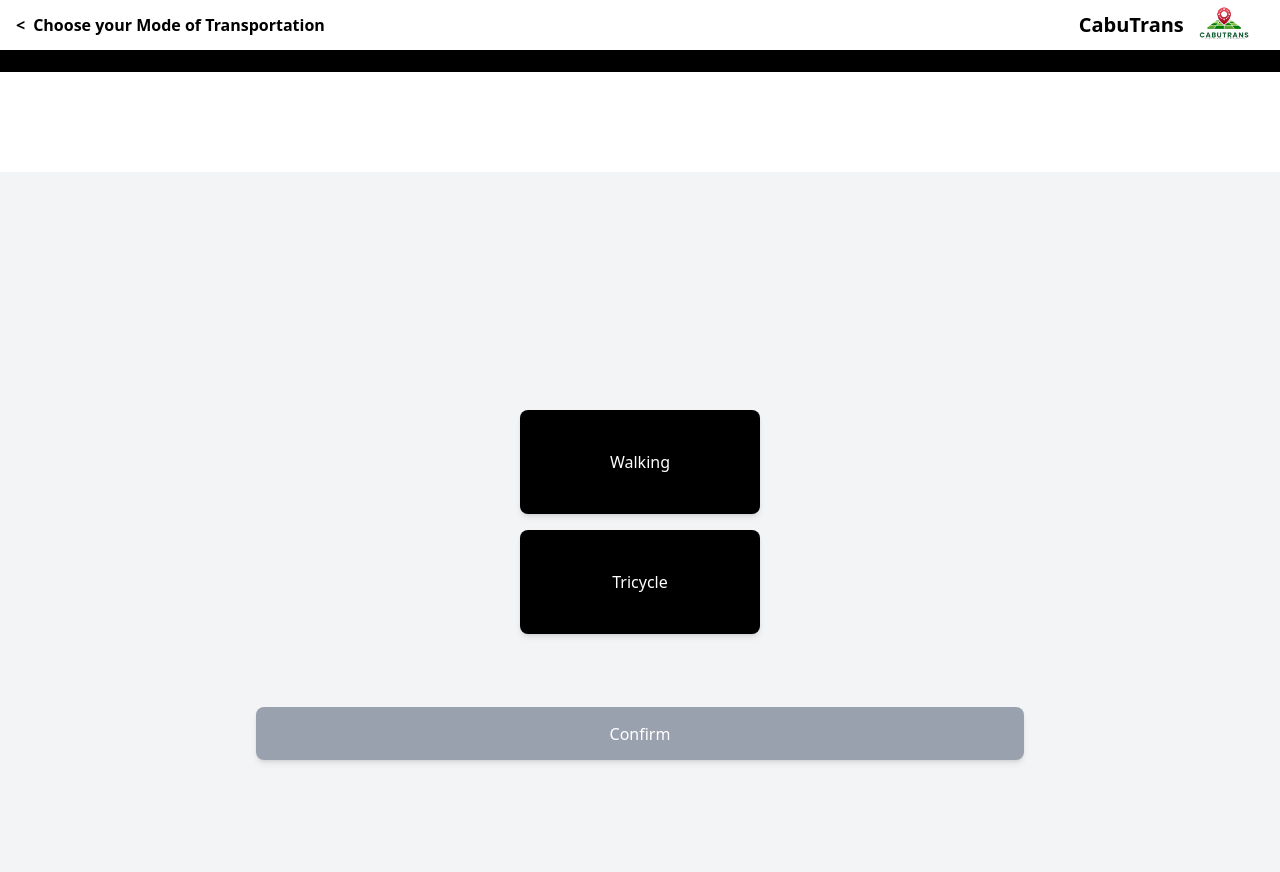
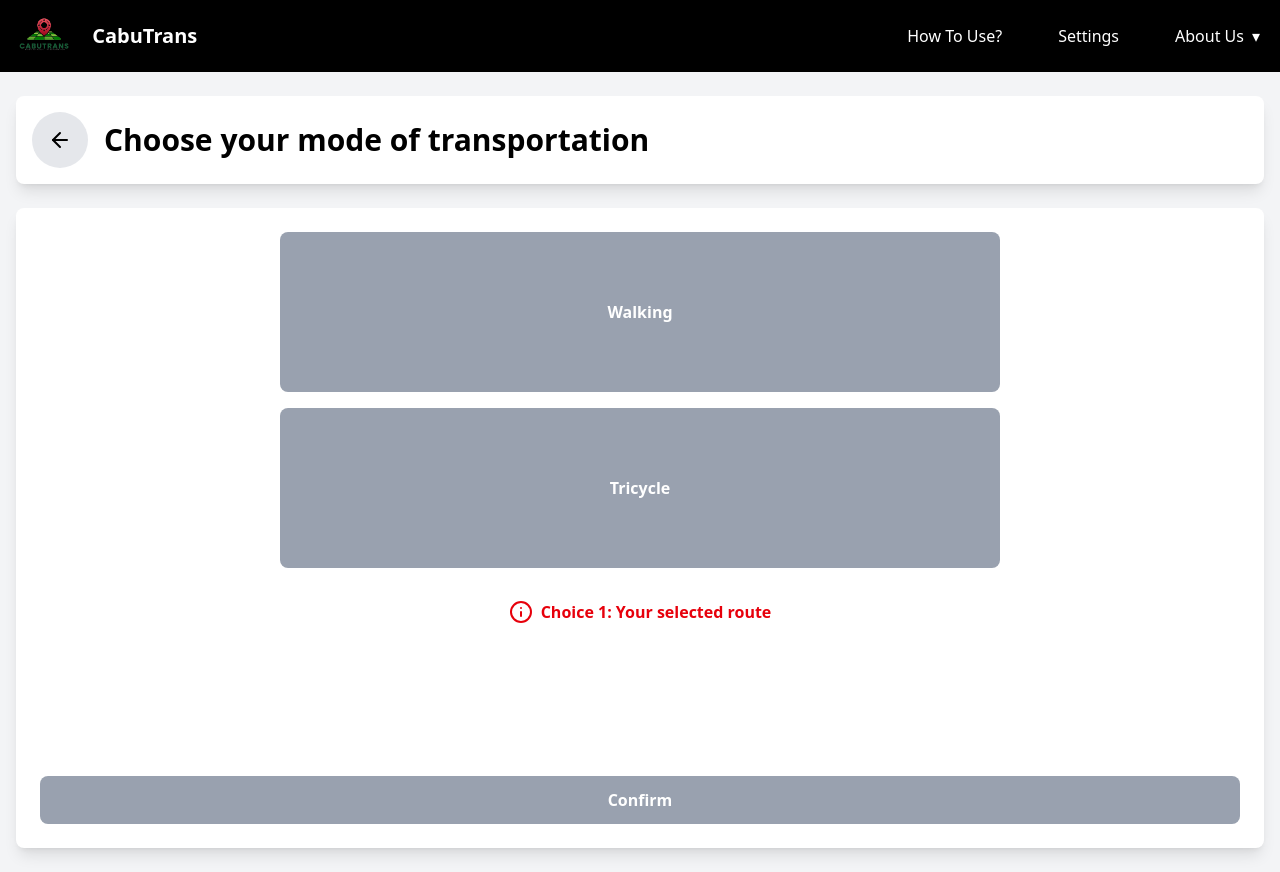
Before and after one commit to tortangChris/CabTrans-WebApp, a React (Vite) app: page /mode-of-transport in a window 1280 px wide. Built offline with nearby package versions, Linux system fonts and the light colour scheme.

Commit message:
Created UI for choosing mode of transportation with confirm button

```diff
--- a/src/Pages/ModeOfTransportation.jsx
+++ b/src/Pages/ModeOfTransportation.jsx
@@ -1,71 +1,81 @@
 import React, { useState } from "react";
-import { Link, useNavigate } from "react-router-dom";
+import { useNavigate } from "react-router-dom";
+import { ArrowLeft, Info } from "lucide-react";
 
-const ModeOfTransportation = ({ hasNavigation }) => {
+const ModeOfTransportation = () => {
+  const navigate = useNavigate();
   const [selectedMode, setSelectedMode] = useState(null);
-  const navigate = useNavigate(); // useNavigate hook to handle routings
+
+  const handleBack = () => {
+    navigate(-1);
+  };
+
+  const handleConfirm = () => {};
 
   const toggleSelection = (mode) => {
-    setSelectedMode(selectedMode === mode ? null : mode);
-  };
-
-  // Handle the confirm button click to navigate to the correct page
-  const handleConfirm = () => {
-    if (selectedMode === 'Walk') {
-      navigate("/walking-path"); // Navigate to the walking path
-    } else if (selectedMode === 'Tricycle') {
-      navigate("/tricycle-path"); // Navigate to the tricycle path
+    if (selectedMode === mode) {
+      setSelectedMode(null);
+    } else {
+      setSelectedMode(mode);
     }
   };
 
   return (
-    <div className="main-page h-screen flex flex-col">
-      {/* Top Bar */}
-      <div
-        className={`bg-white text-black h-[50px] w-full flex items-center justify-between fixed ${hasNavigation ? 'top-[50px]' : 'top-0'} shadow-md px-4 transition-all duration-300 font-bold z-50`}
+    <div className="bg-gray-100 min-h-screen px-4 py-6 flex flex-col">
+      <div className="container flex items-center mx-auto bg-white shadow-lg rounded-lg mb-6 p-4">
+        <button
+          className="flex items-center justify-center bg-gray-200 rounded-full hover:bg-gray-300 transition"
+          onClick={handleBack}
+          style={{
+            width: "3.5rem",
+            height: "3.5rem",
+          }}
         >
-        <div className="flex items-center">
-          <Link to="/home" className="mr-2 font-bold">&lt;</Link>
-          Choose your Mode of Transportation
-        </div>
-        <div className="flex items-center">
-          <h1 className="text-black text-lg sm:text-m md:text-lg lg:text-xl font-semibold ml-2">
-            CabuTrans
+          <ArrowLeft size={24} />
+        </button>
+        <h1 className="text-xl lg:text-2xl xl:text-3xl font-bold ml-4">
+          Choose your mode of transportation
         </h1>
-          <img
-            src="/CabuTrans.png"
-            alt="CabuTrans Logo"
-            className="h-18 sm:h-8 md:h-10 lg:h-16"
-          />
-        </div>
       </div>
 
-      {/* Main Body */}
-      <div className="body flex-grow flex items-center justify-center bg-gray-100 mt-[50px] sm:mt-[100px] px-4">
-        <div className="flex flex-col gap-4 items-center w-full max-w-[400px]">
+      <div className="container mx-auto bg-white shadow-lg rounded-lg p-6 flex flex-col items-center justify-between space-y-4 flex-grow">
         <button
-            className={`w-[90%] sm:w-[80%] md:w-[70%] lg:w-[60%] py-[5vh] min-w-[200px] rounded-lg shadow-md ${selectedMode === 'Walk' ? 'bg-green-500 text-white' : 'bg-black text-white hover:bg-green-500'}`}
-            onClick={() => toggleSelection('Walk')}
+          className={`w-full sm:w-72 md:w-96 lg:w-180 h-40 rounded-lg text-white font-bold text-center ${
+            selectedMode === "Walking" ? "bg-black" : "bg-gray-400"
+          } hover:bg-black transition`}
+          onClick={() => toggleSelection("Walking")}
         >
           Walking
         </button>
+
         <button
-            className={`w-[90%] sm:w-[80%] md:w-[70%] lg:w-[60%] py-[5vh] min-w-[200px] rounded-lg shadow-md ${selectedMode === 'Tricycle' ? 'bg-green-500 text-white' : 'bg-black text-white hover:bg-green-500'}`}
-            onClick={() => toggleSelection('Tricycle')}
+          className={`w-full sm:w-72 md:w-96 lg:w-180 h-40 rounded-lg text-white font-bold text-center ${
+            selectedMode === "Tricycle" ? "bg-black" : "bg-gray-400"
+          } hover:bg-black transition`}
+          onClick={() => toggleSelection("Tricycle")}
         >
           Tricycle
         </button>
-        </div>
+
+        <div className="w-full flex justify-center mt-4 text-red-600 mb-4">
+          <Info size={24} className="mr-2" />
+          <span className="font-semibold">Choice 1: Your selected route</span>
         </div>
 
-      {/* Confirm Button stays fixed at the bottom */}
+        <div className="w-full flex justify-center mt-auto">
           <button
-        className="w-[90%] sm:w-[80%] md:w-[70%] lg:w-[60%] py-[1.8vh] bg-black text-white rounded-lg shadow-md disabled:bg-gray-400 fixed bottom-10 left-1/2 transform -translate-x-1/2"
+            className={`w-full sm:w-72 md:w-96 lg:w-300 py-3 px-8 ${
+              selectedMode
+                ? "bg-black hover:bg-gray-800"
+                : "bg-gray-400 cursor-not-allowed"
+            } text-white font-bold rounded-lg transition`}
+            onClick={handleConfirm}
             disabled={!selectedMode}
-        onClick={handleConfirm} // Handle navigation on button click
           >
             Confirm
           </button>
+        </div>
+      </div>
     </div>
   );
 };
```
Lines whose indentation alone changed are shown as unchanged.
